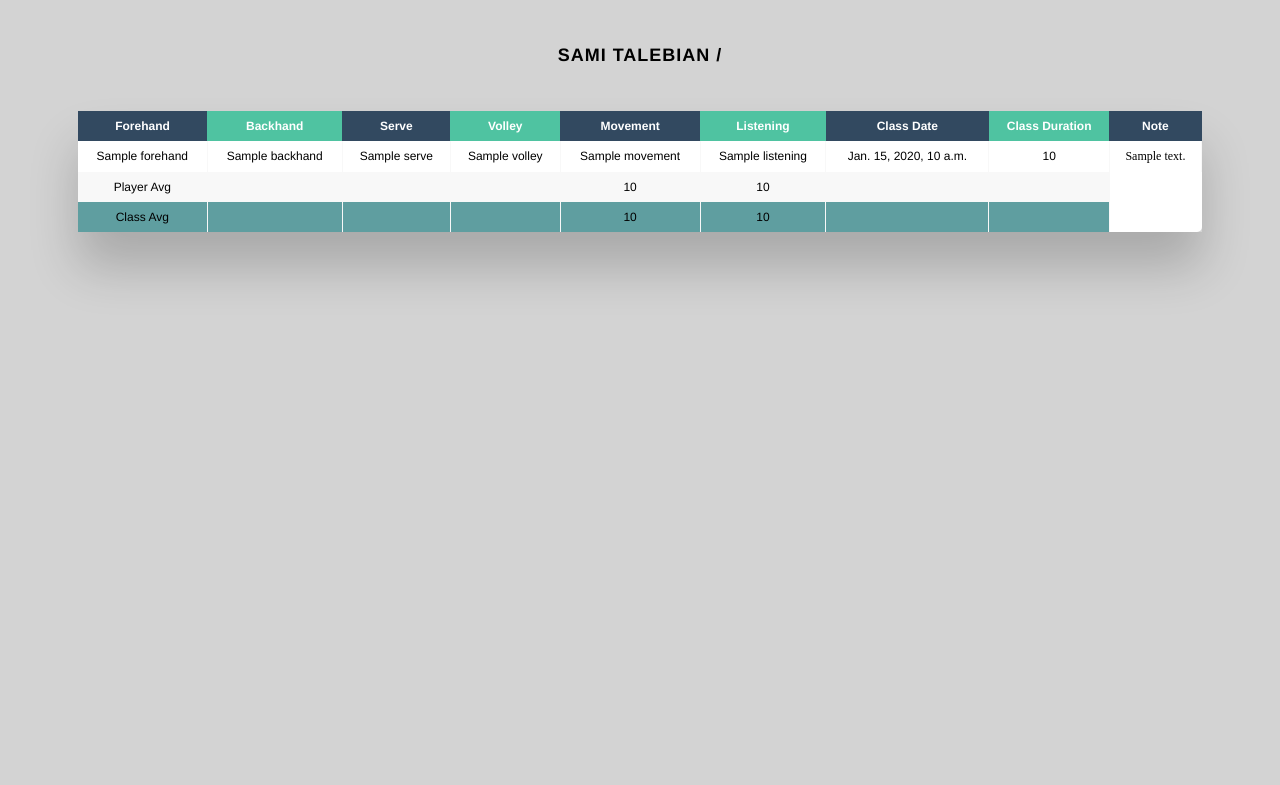
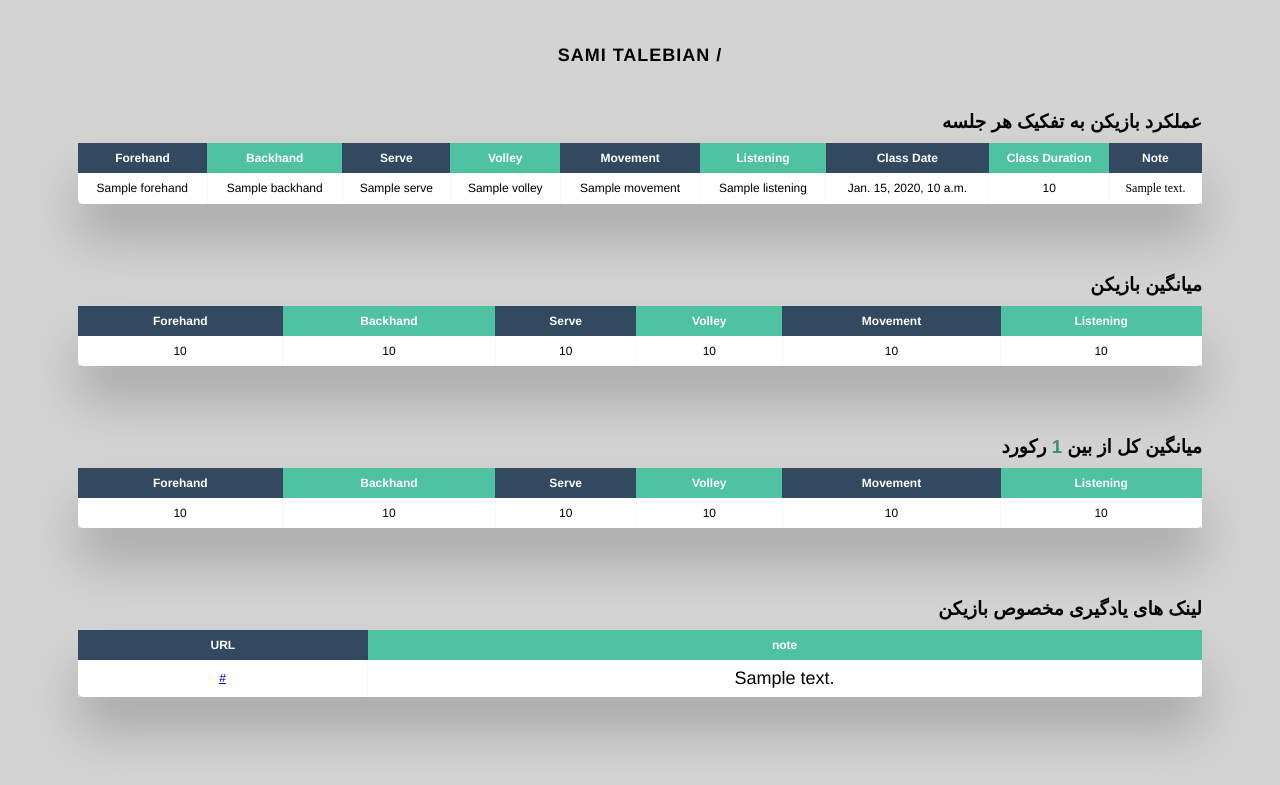
Before and after one commit to SamiTalebian/tennisAnalysis, a Django app: template analysis/templates/analysis/detail.html in a window 1280 px wide. Shown: the top 785 px of the page. Run offline with Django 3.2, Linux system fonts and the light colour scheme; data comes from the database, SQL or seed files in the repository; both versions use the stored data as it was after the commit; the template is opened without the code that fills it: values that come from a table or form of the project are taken from there, most other values are stand-ins (such as "Sample title", 1, 10 or a date in 2020); parts of the project's set-up code (start-up, migrations or seed data) failed here and were passed over.

Commit message:
adding avg logic to all fields and admin optimization

```diff
--- a/analysis/models.py
+++ b/analysis/models.py
@@ -79,3 +79,9 @@ class StaffRecord(models.Model):
     class_duration = models.FloatField(default=1, null=False, blank=False)
     mark = models.IntegerField(validators = RANGE_VALIDATOR)
     staff = models.ForeignKey(Staff,related_name="staffs_sr" ,on_delete=models.SET_NULL,blank=True, null=True)
+
+
+class PlayerMedia(models.Model):
+    media_url = models.URLField(max_length=600)
+    note = models.TextField()
+    players = models.ManyToManyField(Player, related_name="player_media")
--- a/analysis/templates/analysis/detail.html
+++ b/analysis/templates/analysis/detail.html
@@ -6,6 +6,7 @@
     </head>
     <body>
         <h2>{{player.name}} / {{player.dob}}</h2>
+        <h3 style="margin:0px 70px;direction: rtl;">عملکرد بازیکن به تفکیک هر جلسه</h3>
         <div class="table-wrapper">
             <table class="fl-table">
                 <thead>
@@ -35,27 +36,76 @@
                         <td class="note">{{record.note}}</td>
                     </tr>
                     {% endfor %}
-                <tr class="avg-row-p">
-                    <td>Player Avg</td>
-                    <td></td>
-                    <td></td>
-                    <td></td>
+                <tbody>
+            </table>
+            </div>
+            <h3 style="margin:0px 70px;direction: rtl;">میانگین بازیکن</h3>
+                <div class="table-wrapper">
+                    <table class="fl-table">
+                        <thead>
+                            <tr>
+                                <th>Forehand</th>
+                                <th>Backhand</th>
+                                <th>Serve</th>
+                                <th>Volley</th>
+                                <th>Movement</th>
+                                <th>Listening</th>
+                            </tr>
+                        </thead>
+                        <tbody>
+                            <tr>
+                                <td>{{p_avgs.forehand_avg}}</td>
+                                <td>{{p_avgs.backhand_avg}}</td>
+                                <td>{{p_avgs.serve_avg}}</td>
+                                <td>{{p_avgs.volley_avg}}</td>
                                 <td>{{p_avgs.movement_avg}}</td>
                                 <td>{{p_avgs.listening_avg}}</td>
-                    <td></td>
-                    <td></td>
                             </tr>
-                <tr class="avg-row">
-                    <td>Class Avg</td>
-                    <td></td>
-                    <td></td>
-                    <td></td>
+                        </tbody>
+                    </table>
+                </div>
+            <h3 style="margin:0px 70px; direction: rtl;">  میانگین کل از بین <span style='color: #388F76'>{{records_count}}</span> رکورد</h3>
+                <div class="table-wrapper">
+                    <table class="fl-table">
+                        <thead>
+                            <tr>
+                                <th>Forehand</th>
+                                <th>Backhand</th>
+                                <th>Serve</th>
+                                <th>Volley</th>
+                                <th>Movement</th>
+                                <th>Listening</th>
+                            </tr>
+                        </thead>
+                        <tbody>
+                            <tr>
+                                <td>{{avgs.forehand_avg}}</td>
+                                <td>{{avgs.backhand_avg}}</td>
+                                <td>{{avgs.serve_avg}}</td>
+                                <td>{{avgs.volley_avg}}</td>
                                 <td>{{avgs.movement_avg}}</td>
                                 <td>{{avgs.listening_avg}}</td>
-                    <td></td>
-                    <td></td>
                             </tr>
+                        </tbody>
+                    </table>
+                </div>
+            <h3 style="margin:0px 70px;direction: rtl;">لینک های یادگیری مخصوص بازیکن</h3>
+                <div class="table-wrapper">
+                    <table class="fl-table">
+                        <thead>
+                            <tr>
+                                <th>URL</th>
+                                <th>note</th>
+                            </tr>
+                        </thead>
                         <tbody>
+                        {% for media in medias%}
+                            <tr>
+                                <td><a style="font-size: 12px;" href={{media.url}} target="_blank">{{media.url}}</a></td>
+                                <td style="font-size: 18px;">{{media.note}}</td>
+                            </tr>
+                        {% endfor %}
+                        </tbody>
                     </table>
                 </div>
     </body>
--- a/analysis/views.py
+++ b/analysis/views.py
@@ -15,5 +15,7 @@ def player_detail(request, uuid):
     return render(request, 'analysis/detail.html', {'records': dto_class.player_status_list(db_models=body['records']),
      'player': dto_class.player(db_model=body['player']),
      'avgs' : dto_class.avgs(db_model=body['Avg']),
-     'p_avgs': dto_class.avgs(db_model=body['p_Avg'])
+     'p_avgs': dto_class.avgs(db_model=body['p_Avg']),
+     'medias' : dto_class.media(db_models=body['media']),
+     'records_count' : body['records_count']
      })
```
Also changed, not shown: analysis/DTO.py (+8 -1 lines), analysis/admin.py (+10 -1 lines), analysis/interactor.py (+23 -5 lines), analysis/migrations/0036_playermedia.py (added), analysis/migrations/0037_playermedia_note.py (added), analysis/migrations/0038_alter_playermedia_note.py (added), analysis/migrations/0039_remove_playermedia_player_playermedia_players.py (added), db.sqlite3. Lines whose indentation alone changed are shown as unchanged.
